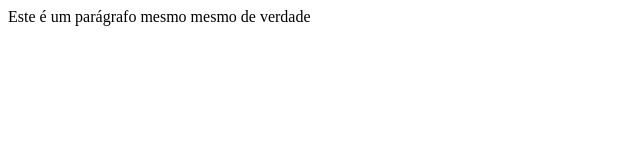
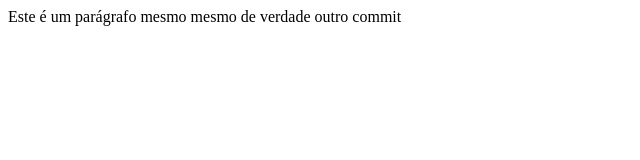
Before and after one commit to eoLucasKrl/prog2, a plain HTML site: page index.html in a window 1280 px wide. Shown: the whole page, without its empty margins (0-640 px from the left). Drawn offline with Linux system fonts and the light colour scheme.

Commit message:
outro commit

```diff
--- a/index.html
+++ b/index.html
@@ -4,6 +4,6 @@
 	</head>
 
 	<body>
-		<p>Este é um parágrafo mesmo mesmo de verdade</p>
+		<p>Este é um parágrafo mesmo mesmo de verdade outro commit</p>
 	</body>
 </html>
```
